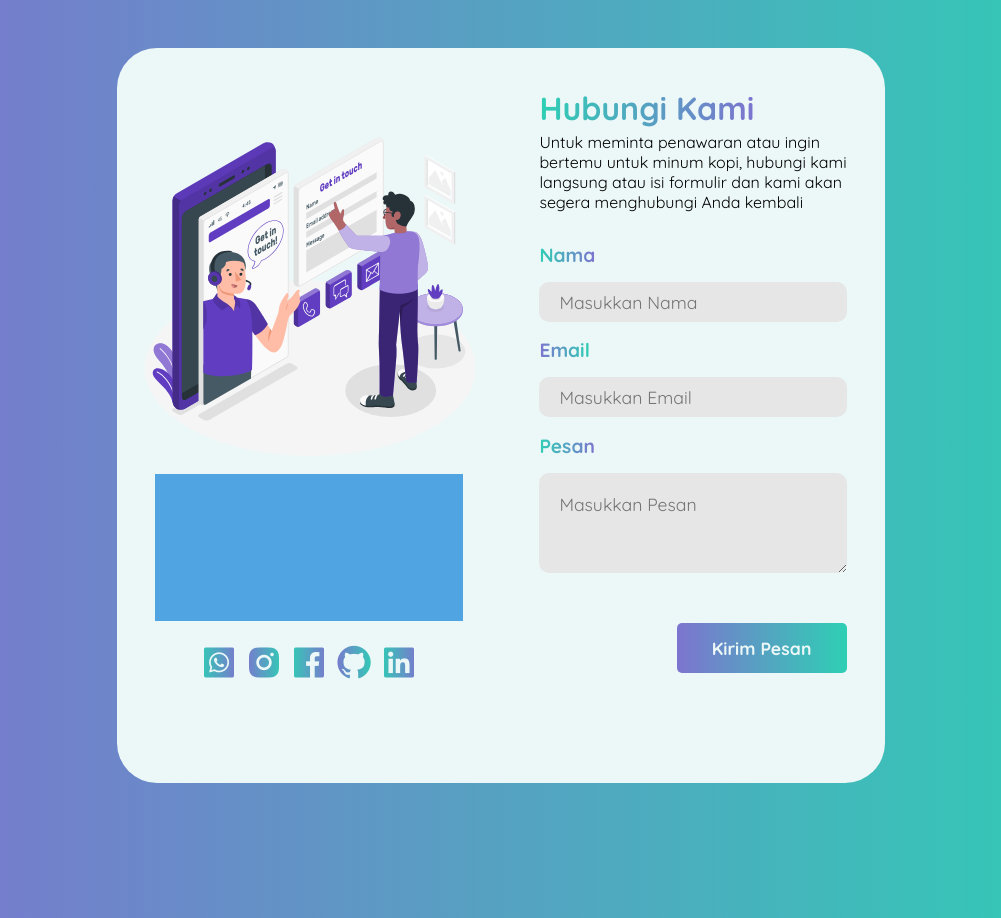
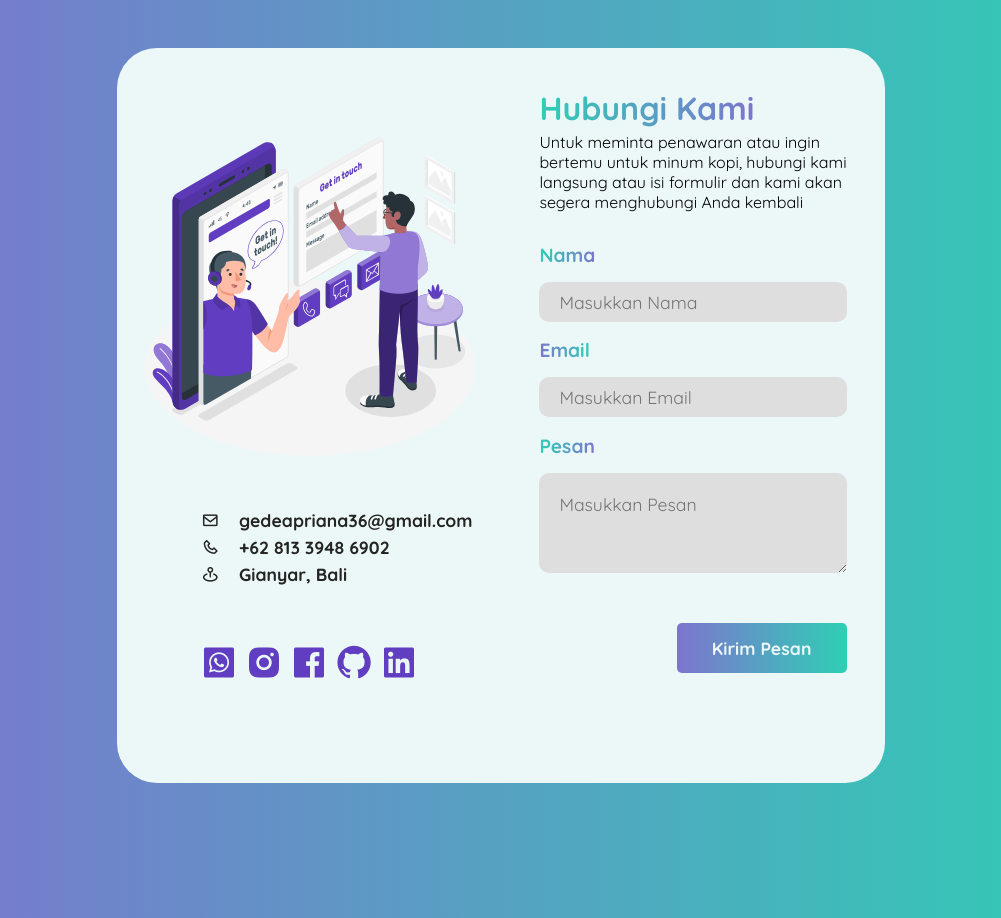
Before and after one commit to gedeapriana/umkmroadmap, a plain HTML site: page index.html in a window 1280 px wide. Shown: the part 2860-3778 px from the top of the page, without its empty margins (139-1140 px from the left). Drawn offline with nearby package versions, Linux system fonts and the light colour scheme.

Commit message:
finish contact form

```diff
--- a/index.html
+++ b/index.html
@@ -261,13 +261,26 @@
 							<div class="left-side-image wrapper" id="left-side-image">
 								<img src="src/img/contact/contact.svg" alt="contact us">
 							</div>
-							<div class="left-side-contact bg-sky wrapper" id="left-side-contact"></div>
+							<div class="left-side-contact" id="left-side-contact">
+								<div class="left-side-email left-contact">
+									<i class='bx bx-envelope'></i>
+									<p>gedeapriana36@gmail.com</p>
+								</div>
+								<div class="left-side-phone left-contact">
+									<i class='bx bx-phone' ></i>
+									<p>+62 813 3948 6902</p>
+								</div>
+								<div class="left-side-address left-contact">
+									<i class='bx bx-map-pin' ></i>
+									<p>Gianyar, Bali</p>
+								</div>
+							</div>
 							<div class="left-side-social wrapper" id="left-side-social">
-								<a class="gradient-color" href="#"><i class='bx bxl-whatsapp-square'></i></a>
-								<a class="gradient-color-inverted" href="#"><i class='bx bxl-instagram-alt'></i></a>
-								<a class="gradient-color" href="#"><i class='bx bxl-facebook-square'></i></a>
-								<a class="gradient-color-inverted" href="#"><i class='bx bxl-github'></i></a>
-								<a class="gradient-color" href="#"><i class='bx bxl-linkedin-square'></i></a>
+								<a href="#"><i class='bx bxl-whatsapp-square'></i></a>
+								<a href="#"><i class='bx bxl-instagram-alt'></i></a>
+								<a href="#"><i class='bx bxl-facebook-square'></i></a>
+								<a href="#"><i class='bx bxl-github'></i></a>
+								<a href="#"><i class='bx bxl-linkedin-square'></i></a>
 							</div>
 						</div>
 					</div>
--- a/src/css/contact.css
+++ b/src/css/contact.css
@@ -20,6 +20,10 @@
 .left-side-form-wrapper {
     width: 80%;
     height: 80%;
+    display: flex;
+    justify-content: center;
+    align-items: center;
+    flex-direction: column;
 }
 .left-side-image {
     height: 60%;
@@ -31,7 +35,23 @@
     height: 100%;
 }
 .left-side-contact {
+    width: 70%;
     height: 25%;
+    display: flex;
+    justify-content: center;
+    align-items: start;
+    flex-direction: column;
+    gap: 5px;
+}
+.left-contact {
+    display: flex;
+    justify-content: center;
+    align-items: center;
+    gap: 20px;
+    user-select: none;
+    font-weight: bold;
+    color: var(--blackFont);
+    font-size: 1.1rem;
 }
 .left-side-social {
     height: 15%;
@@ -43,6 +63,7 @@
 .left-side-social a {
     font-size: 40px;
     transition: all .3s ease-in-out;
+    color: var(--violetColor);
 }
 .left-side-form-wrapper a:hover {
     transform: scale(1.2);
--- a/src/css/format.css
+++ b/src/css/format.css
@@ -18,7 +18,7 @@
     --bold: 700;
     --primaryFont: 'Quicksand', sans-serif;
     --brandFont: 'Poppins', sans-serif;
-    --greyColor: #e6e6e6;
+    --greyColor: #dedede;
     --violetColor: #613dc1;
     --blackFont: #242423;
     --whiteFont: #ecf8f8;
```
